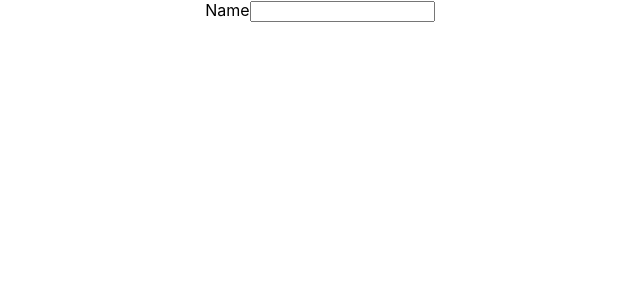
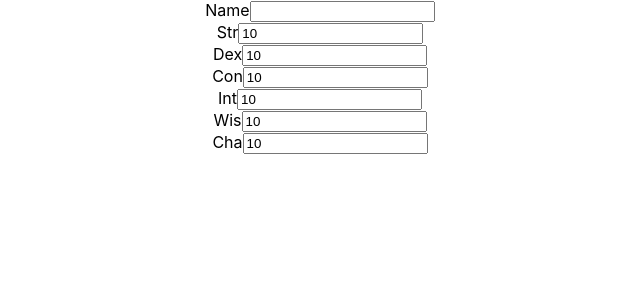
Before and after one commit to ForrestWeiswolf/charsheets, a React (Create React App) app: page / in a window 1280 px wide. Shown: the top 300 px of the page, without its empty margins (320-960 px from the left). Built offline with nearby package versions, Linux system fonts and the light colour scheme.

Commit message:
Add ability scores

```diff
--- a/src/App.css
+++ b/src/App.css
@@ -1,38 +1,3 @@
 .App {
   text-align: center;
 }
-
-.App-logo {
-  height: 40vmin;
-  pointer-events: none;
-}
-
-@media (prefers-reduced-motion: no-preference) {
-  .App-logo {
-    animation: App-logo-spin infinite 20s linear;
-  }
-}
-
-.App-header {
-  background-color: #282c34;
-  min-height: 100vh;
-  display: flex;
-  flex-direction: column;
-  align-items: center;
-  justify-content: center;
-  font-size: calc(10px + 2vmin);
-  color: white;
-}
-
-.App-link {
-  color: #61dafb;
-}
-
-@keyframes App-logo-spin {
-  from {
-    transform: rotate(0deg);
-  }
-  to {
-    transform: rotate(360deg);
-  }
-}
--- a/src/App.tsx
+++ b/src/App.tsx
@@ -5,7 +5,10 @@ import ModifiableField from './ModifiableField';
 function App() {
   const [fields, setFields] = useState({
     name: '',
-  } as Record<string, string>);
+    abilityScores: {
+      Str: 10, Dex: 10, Con: 10, Int: 10, Wis: 10, Cha: 10,
+    } as Record<string, number>,
+  });
 
   return (
     <div className="App">
@@ -17,6 +20,28 @@ function App() {
           setFields({ ...fields, name: f });
         }}
       />
+
+      <div>
+        {
+          // TODO: check if there's a good way to make sure the order is correct
+          (Object.keys(fields.abilityScores)).map((score) => (
+            <ModifiableField
+              key={score}
+              value={fields.abilityScores[score].toString()}
+              formula={fields.abilityScores[score].toString()}
+              name={score}
+              setFormula={(f) => {
+                setFields({
+                  ...fields,
+                  abilityScores: {
+                    ...fields.abilityScores, [score]: parseInt(f, 10),
+                  },
+                });
+              }}
+            />
+          ))
+        }
+      </div>
     </div>
   );
 }
--- a/src/ModifiableField.tsx
+++ b/src/ModifiableField.tsx
@@ -11,7 +11,7 @@ function ModifiableField({
   const [editedFormula, setEditedFormula] = useState(formula);
 
   return (
-    <>
+    <div>
       <label htmlFor={`${name}-input`}>{name}</label>
       <input
         id={`${name}-input`}
@@ -24,7 +24,7 @@ function ModifiableField({
           setFormula(editedFormula);
         }}
       />
-    </>
+    </div>
   );
 }
 
```
Also changed, not shown: 1 other file (tests, documents, lock files or other folders).
